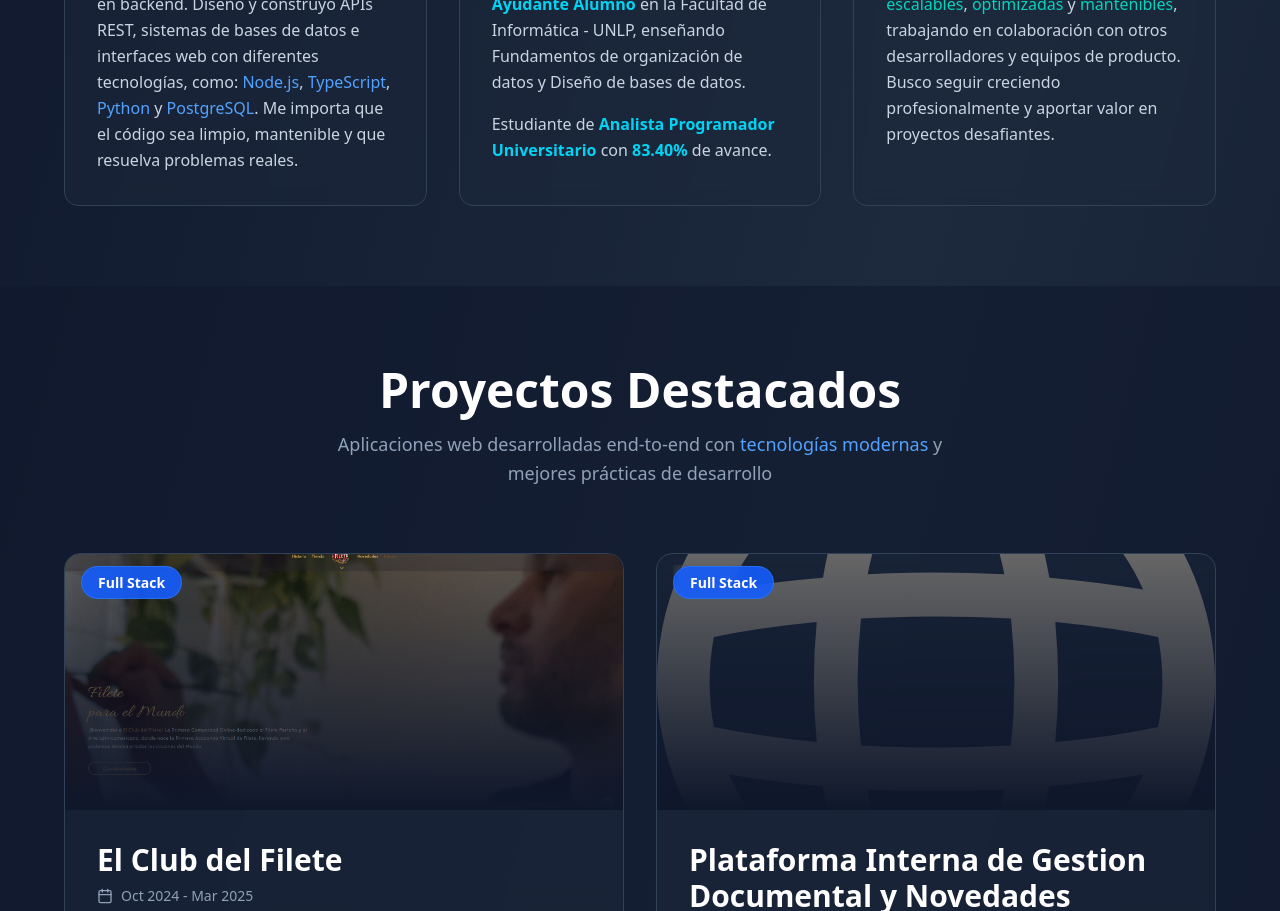
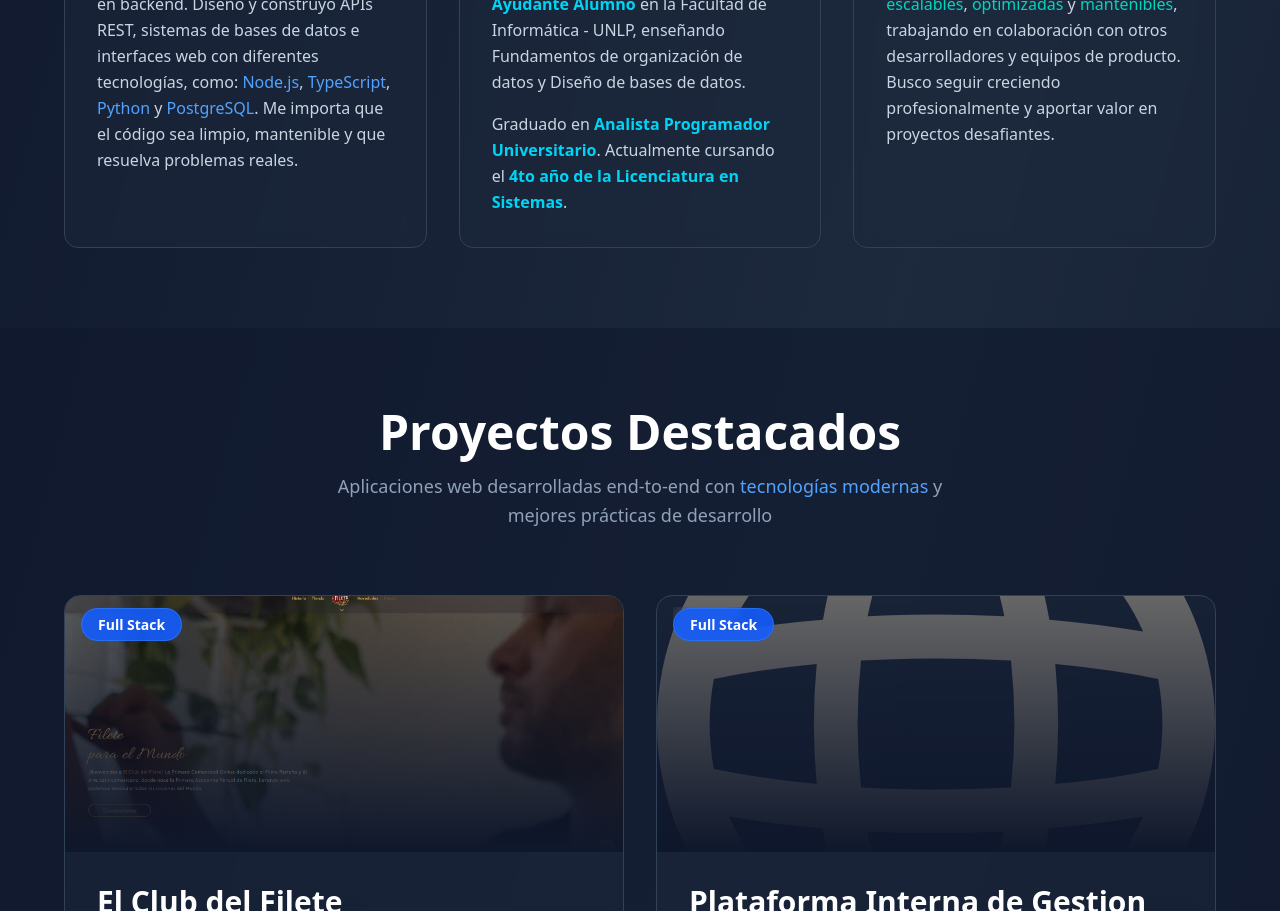
Before and after one commit to massimoparzanese/portfolio, a Next.js app: page / in a window 1280 px wide. Shown: the part 1180-2091 px from the top of the page. Built offline with nearby package versions, Linux system fonts and the light colour scheme.

Commit message:
Modify carreer percentage

```diff
--- a/app/(sections)/About.tsx
+++ b/app/(sections)/About.tsx
@@ -38,7 +38,7 @@ export function About() {
               Actualmente me desempeño como <span className="text-cyan-400 font-semibold">Ayudante Alumno</span> en la Facultad de Informática - UNLP, enseñando Fundamentos de organización de datos y Diseño de bases de datos.
             </p>
             <p className="text-slate-300 leading-relaxed text-base">
-              Estudiante de <span className="text-cyan-400 font-semibold">Analista Programador Universitario</span> con <span className="text-cyan-400 font-semibold">83.40%</span> de avance.
+              Graduado en <span className="text-cyan-400 font-semibold">Analista Programador Universitario</span>. Actualmente cursando el <span className="text-cyan-400 font-semibold">4to año de la Licenciatura en Sistemas</span>.
             </p>
           </article>
 
```
